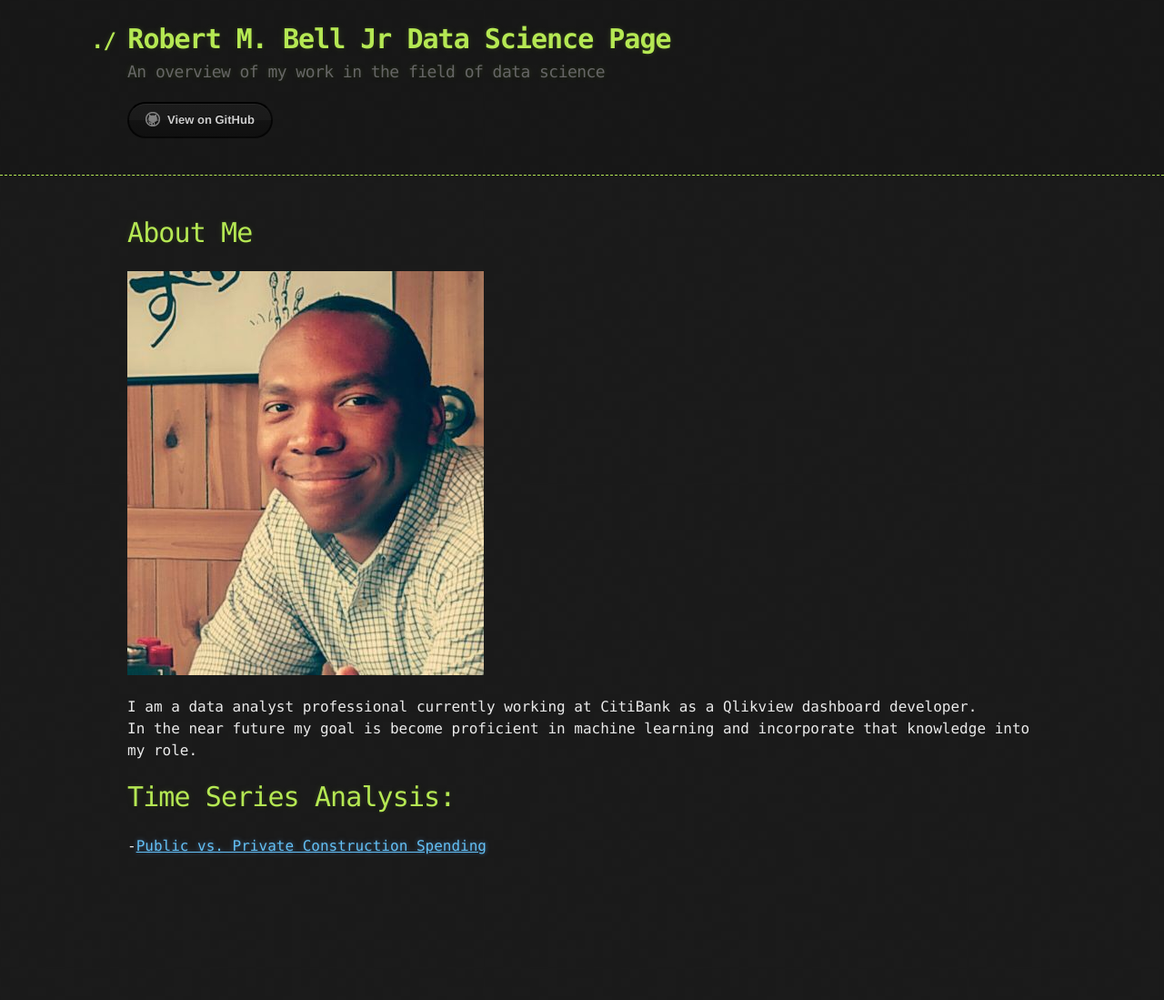
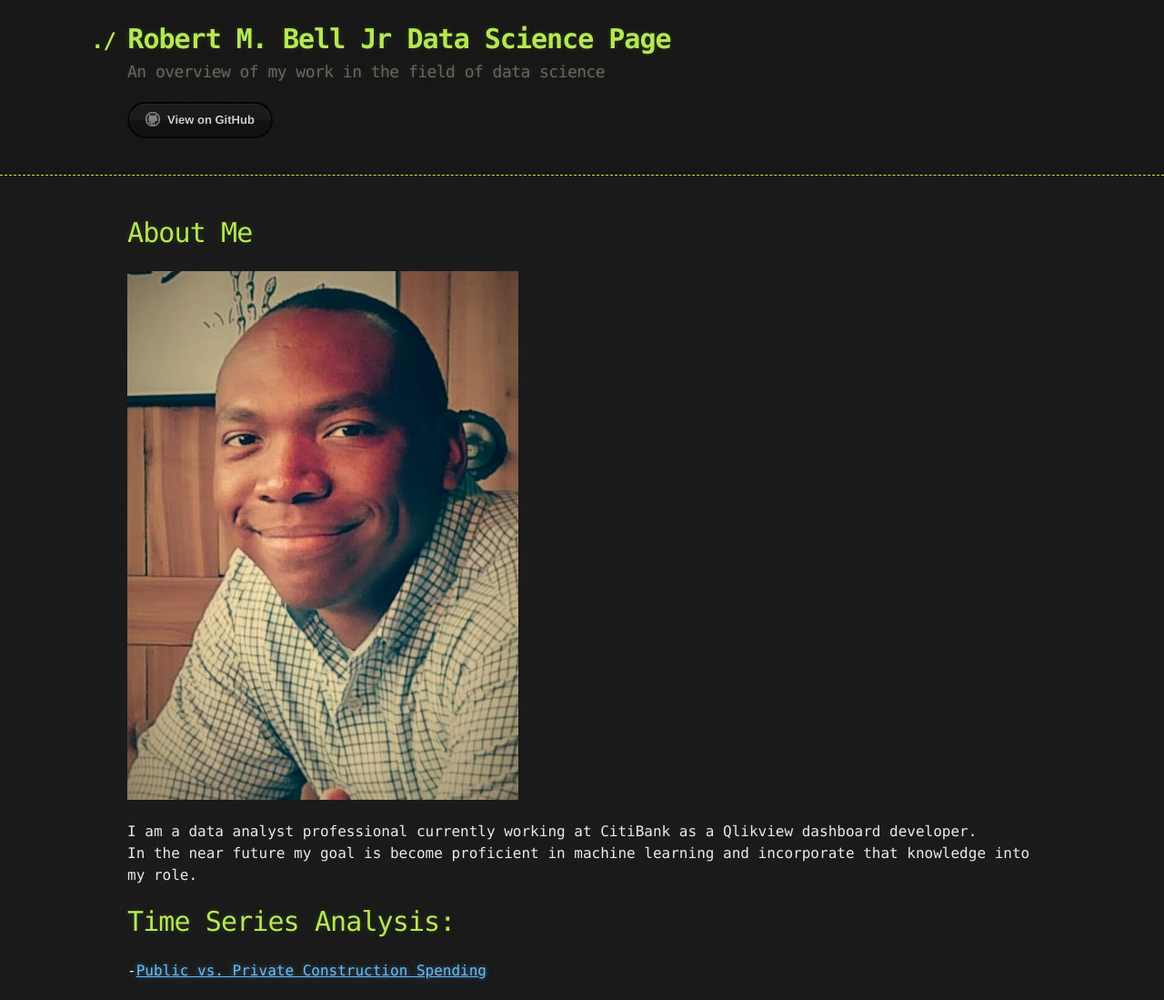
Before and after one commit to robertbell33wp/robertbell33wp.github.io, a Jekyll site: the page built from index.md, in a window 1280 px wide. Shown: the whole page at 91% size. Built offline with Jekyll 4.4.1, drawn with Linux system fonts in a browser that asks for light colours; our own code applies the rules of GitHub Pages for plain Markdown files; before the commit the page ends 962 px from its top, so only the background shows below that.

Commit message:
Update index.md

```diff
--- a/index.md
+++ b/index.md
@@ -4,7 +4,7 @@ description: An overview of my work in the field of data science
 ---
 
 # About Me
-![My Picture](/pics/Robert Bell Photo_small.jpg)
+![My Picture](/pics/Robert Bell Photo_new.jpg)
 
 I am a data analyst professional currently working
 at CitiBank as a Qlikview dashboard developer.
```
